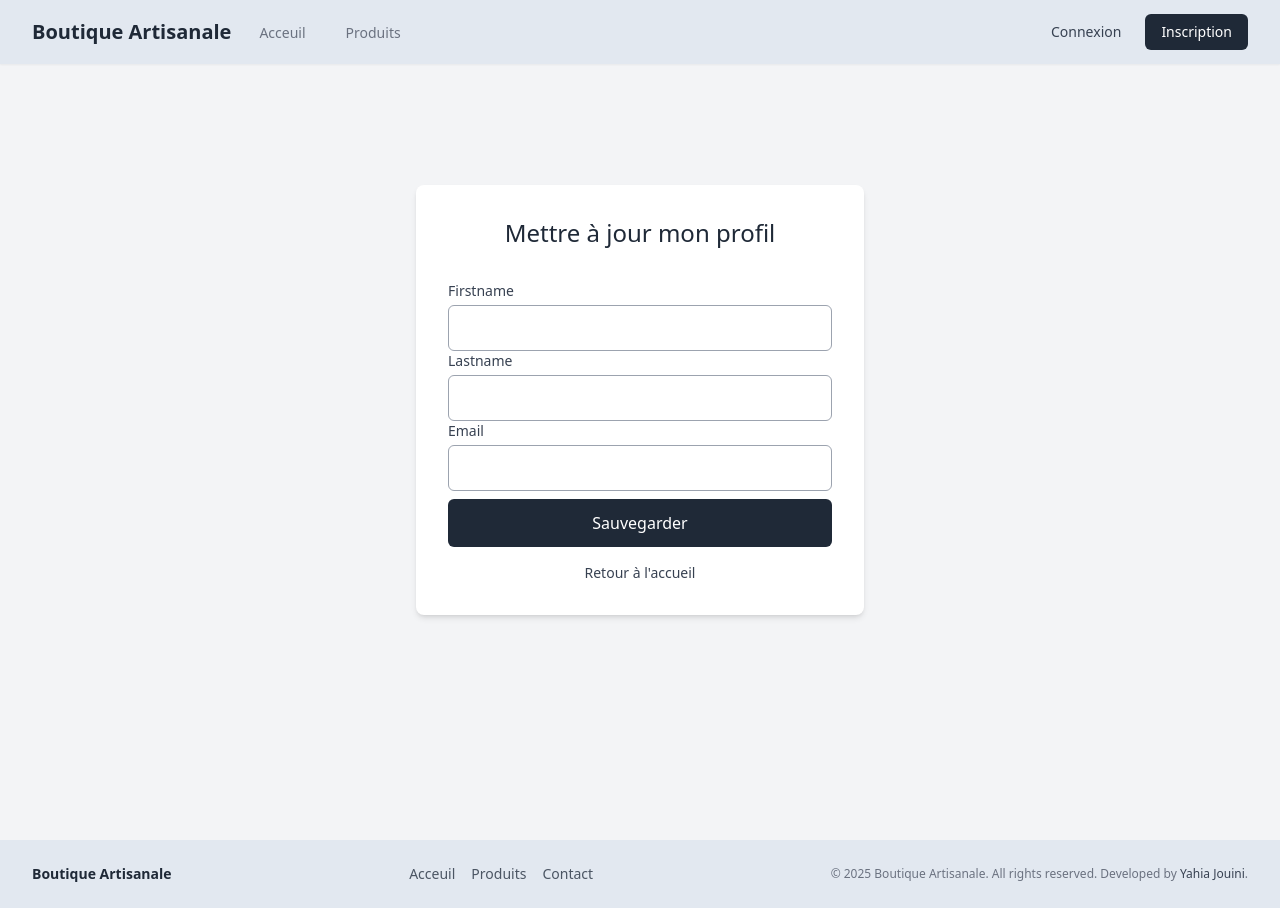
After one commit to YahiaJouini/symfony-ecommerce, a Symfony app: template templates/profile/index.html.twig in a window 1280 px wide. The commit adds this page. Run offline with Twig, Linux system fonts and the light colour scheme; the template is opened without the code that fills it, so the values that code supplies are empty; form fields are guessed from the names that the template uses; some libraries are stand-ins or nearby versions.

Commit message:
Add profile management functionality with form validation and update template

```diff
--- a/templates/navbar.html.twig
+++ b/templates/navbar.html.twig
@@ -80,12 +80,16 @@
                         </a>
 
                     {% endif %}
-                   <span class="text-sm font-medium text-gray-500">{{ app.user.firstname ~ ' ' ~ app.user.lastname }}</span>
 
-                    <a href="{{ path('app_logout') }}"
-                    class="text-sm text-white bg-gray-800 py-2 px-4 rounded-md hover:bg-gray-700">
-                        Deconnexion
-                    </a>
+                <a href="{{ path('app_profile') }}"
+                    class="text-sm font-medium text-gray-500 hover:underline">
+                    {{ app.user.firstname ~ ' ' ~ app.user.lastname }}
+                </a>
+
+                <a href="{{ path('app_logout') }}"
+                class="text-sm text-white bg-gray-800 py-2 px-4 rounded-md hover:bg-gray-700">
+                    Deconnexion
+                </a>
                 </div>
                 {% else %}
                     <div class="flex items-center sm:ml-6 space-x-2">
--- /dev/null
+++ b/templates/profile/index.html.twig
@@ -0,0 +1,57 @@
+{% extends 'base.html.twig' %}
+
+{% block title %}Profil{% endblock %}
+
+{% block body %}
+<div class="min-h-screen flex items-center justify-center">
+    <div class="w-full max-w-md p-8 bg-white rounded-lg shadow-md">
+        <h1 class="text-2xl font-light text-center mb-8 text-gray-800">
+            Mettre à jour mon profil
+        </h1>
+
+        {% if profileForm.vars.errors|length > 0 %}
+            <div class="mb-6 p-4 bg-gray-100 text-red-400 text-sm rounded border-l-4 border-red-400">
+                {{ form_errors(profileForm) }}
+            </div>
+        {% endif %}
+
+        {{ form_start(profileForm, {'attr': {'class': 'space-y-4'}}) }}
+
+        <div>
+            {{ form_label(profileForm.firstname, null, {'label_attr': {'class': 'block text-sm font-medium text-gray-700 mb-1'}}) }}
+            {{ form_widget(profileForm.firstname, {'attr': {'class': 'w-full px-4 py-2.5 border border-gray-400 rounded-md'}}) }}
+            {% if profileForm.firstname.vars.errors|length > 0 %}
+                <p class="mt-1 text-sm text-red-400">{{ form_errors(profileForm.firstname) }}</p>
+            {% endif %}
+        </div>
+
+        <div>
+            {{ form_label(profileForm.lastname, null, {'label_attr': {'class': 'block text-sm font-medium text-gray-700 mb-1'}}) }}
+            {{ form_widget(profileForm.lastname, {'attr': {'class': 'w-full px-4 py-2.5 border border-gray-400 rounded-md'}}) }}
+            {% if profileForm.lastname.vars.errors|length > 0 %}
+                <p class="mt-1 text-sm text-red-400">{{ form_errors(profileForm.lastname) }}</p>
+            {% endif %}
+        </div>
+
+        <div>
+            {{ form_label(profileForm.email, null, {'label_attr': {'class': 'block text-sm font-medium text-gray-700 mb-1'}}) }}
+            {{ form_widget(profileForm.email, {'attr': {'class': 'w-full px-4 py-2.5 border border-gray-400 rounded-md'}}) }}
+            {% if profileForm.email.vars.errors|length > 0 %}
+                <p class="mt-1 text-sm text-red-400">{{ form_errors(profileForm.email) }}</p>
+            {% endif %}
+        </div>
+
+        <div class="pt-2">
+            <button type="submit" class="w-full bg-gray-800 text-white py-3 px-4 rounded-md hover:bg-gray-700 transition-colors focus:outline-none focus:ring-2 focus:ring-gray-500 focus:ring-offset-2">
+                Sauvegarder
+            </button>
+        </div>
+
+        <div class="text-center text-sm text-gray-500 mt-4">
+            <a href="{{ path('app_home') }}" class="text-gray-700 hover:underline">Retour à l'accueil</a>
+        </div>
+
+        {{ form_end(profileForm) }}
+    </div>
+</div>
+{% endblock %}
```
Also changed, not shown: src/Controller/ProfileController.php (added, +32 -0 lines), src/Form/ProfileFormType.php (added, +45 -0 lines).
